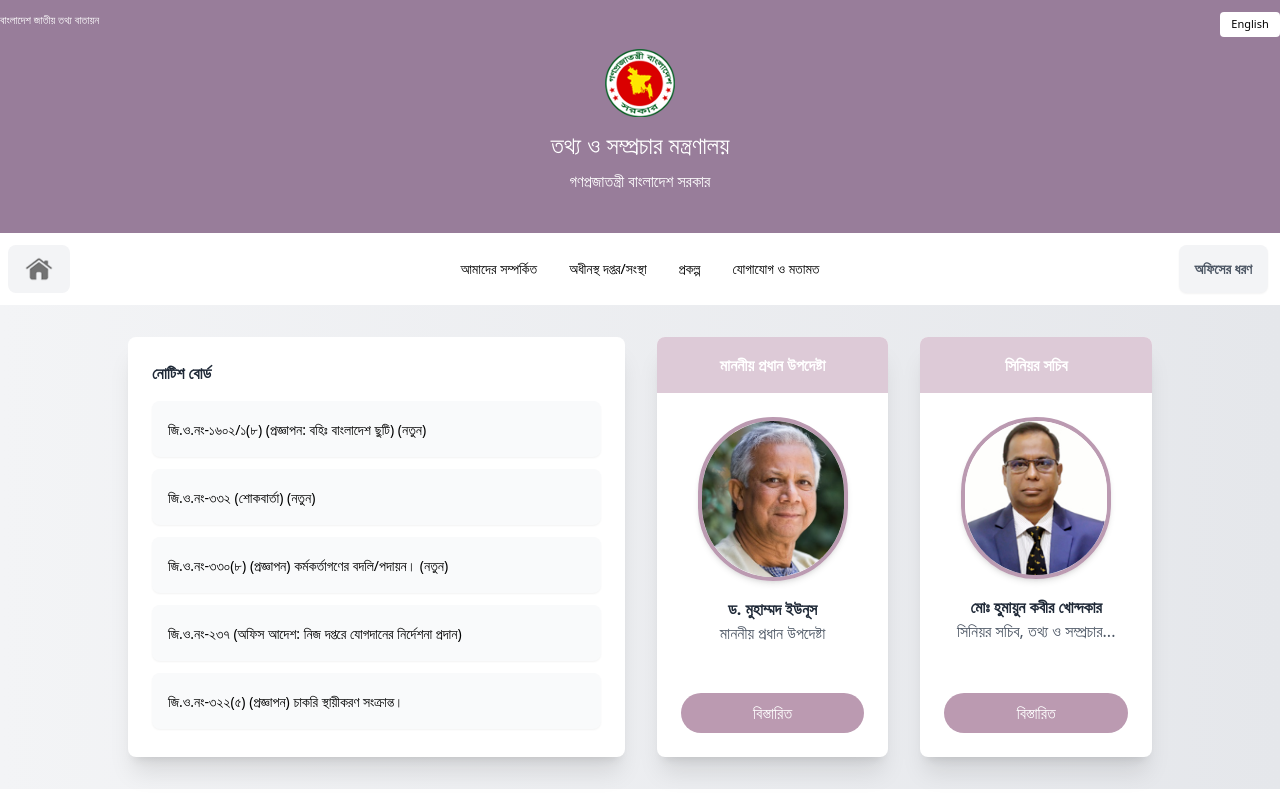
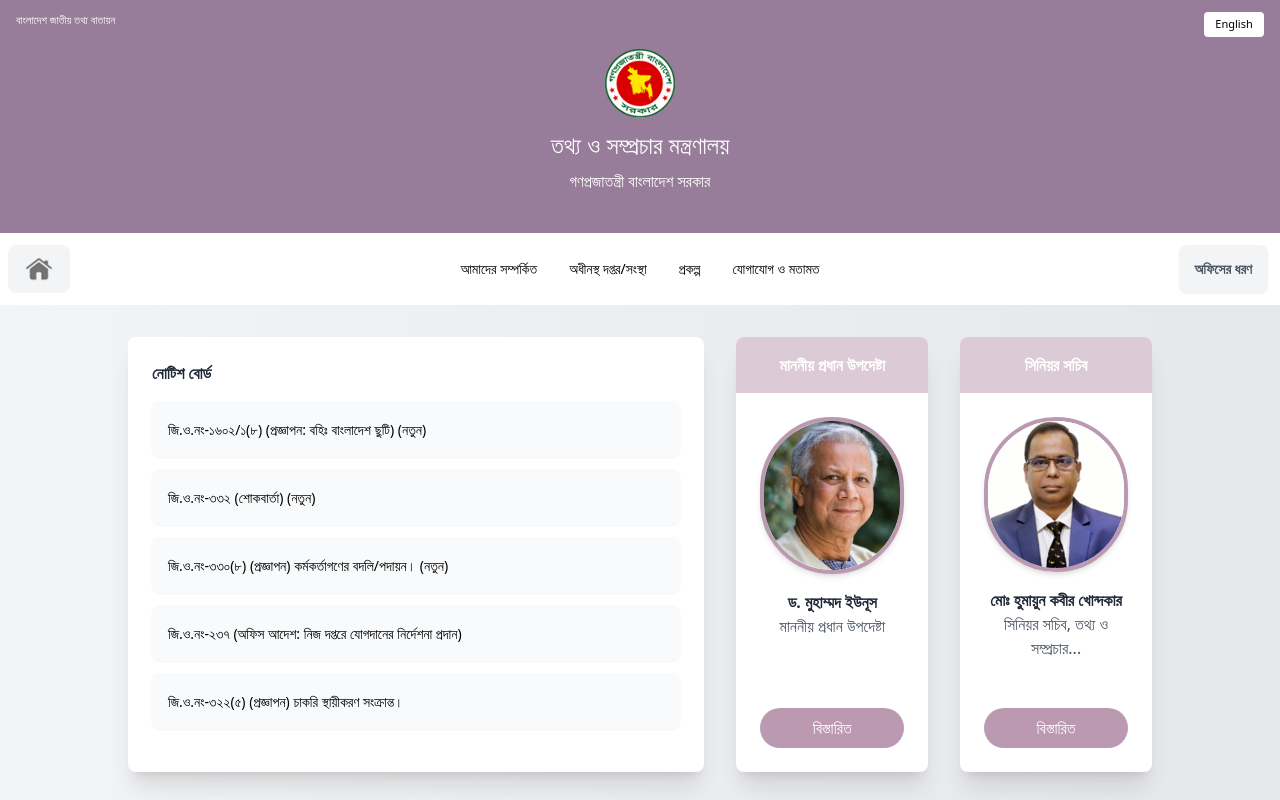
Before and after one commit to sabrinaahmednitu/Ministry-of-Information-and-Broadcasting, a React (Vite) app: page / in a window 1280 px wide. Shown: the top 800 px of the page. Built offline with nearby package versions, Linux system fonts and the light colour scheme.

Commit message:
some change

```diff
--- a/src/Components/Home/ESeba.jsx
+++ b/src/Components/Home/ESeba.jsx
@@ -8,7 +8,7 @@ import youtube from '../../assets/image/youtube (4).png';
 
 const ESeba = () => {
   return (
-    <div className="container mx-auto w-[90%] py-12">
+    <div className="container mx-auto w-[90%] pb-12">
       <div className="link-2 flex flex-wrap justify-center max-w-[1200px] gap-5 mx-auto pt-12">
         {/*  সরকারি কর্মচারী ব্যবস্থাপনা পদ্ধতি (GEMS){' '} */}
         <div className="bg-white shadow-lg overflow-hidden max-w-md w-[350px] mx-auto flex flex-col border-l-4 border-[#987D9A]">
--- a/src/Components/Home/MainGuest.jsx
+++ b/src/Components/Home/MainGuest.jsx
@@ -7,8 +7,7 @@ const MainGuest = () => {
       <div className="bg-gradient-to-r from-gray-100 to-gray-200">
         <div className="container mx-auto w-[80%] flex flex-col md:flex-row justify-between gap-8 py-8 ">
           {/* Notice Section */}
-          <div className="w-full md:w-2/4 bg-white shadow-xl rounded-lg p-6">
-            {/* <div className="w-full md:w-3/5 bg-white shadow-xl rounded-lg p-6"> */}
+            <div className="w-full md:2/4 bg-white shadow-xl rounded-lg p-6">
             <h1 className="font-semibold text-gray-800 mb-4">নোটিশ বোর্ড</h1>
             <ul className="space-y-3">
               <li className="p-4 bg-gray-50 rounded-lg shadow-sm hover:bg-gray-100 transition">
@@ -40,7 +39,7 @@ const MainGuest = () => {
           </div>
 
           {/* Guest Cards Section */}
-          <div className="flex flex-col md:flex-row gap-8 w-full md:w-2/4">
+          <div className="flex flex-col md:flex-row gap-8 w-full md:w-3/4">
             <div className="guestCard flex flex-col w-full bg-white shadow-xl rounded-lg overflow-hidden transform transition-transform hover:scale-105">
               <h1 className="bg-[#ddcad7] text-white text-center  font-semibold p-4">
                 মাননীয় প্রধান উপদেষ্টা
--- a/src/Components/Home/UpperNav.tsx
+++ b/src/Components/Home/UpperNav.tsx
@@ -4,8 +4,9 @@ import govtLogo from '../../assets/image/logo.png';
 const UpperNav = () => {
     return (
       <div className=" bg-[#987D9A] text-white pb-5">
-        <section className="container mx-auto flex justify-between py-3">
-          <h1 className='text-[11px]'>বাংলাদেশ জাতীয় তথ্য বাতায়ন</h1>
+        <div className="container mx-auto ">
+          <section className="flex justify-between py-3 px-4">
+            <h1 className="text-[11px]">বাংলাদেশ জাতীয় তথ্য বাতায়ন</h1>
             <button className=" bg-white text-black border-none text-[11px] w-[60px] h-[25px] rounded">
               English
             </button>
@@ -19,6 +20,7 @@ const UpperNav = () => {
             </div>
           </section>
         </div>
+      </div>
     );
 };
 
--- a/src/Shared/Footer/Footer.jsx
+++ b/src/Shared/Footer/Footer.jsx
@@ -4,8 +4,8 @@ import helpingPartner from '../../assets/image/np-logo-set.png';
 const Footer = () => {
   return (
     <section>
-      <footer className="footer p-3 bg-[#987D9A] text-white ">
-        <nav className='flex gap-5 mx-auto flex-wrap'>
+      <footer className=" footer p-3 bg-[#987D9A] text-white">
+        <nav className="flex justify-center lg:gap-12 gap-5  flex-wrap container mx-auto ">
           <h6> গোপনীয়তার-নীতিমালা</h6>
           <h6>গোপনীয়তার-নীতিমালা সাইট ম্যাপ</h6>
           <h6>যোগাযোগ</h6>
```
Lines whose indentation alone changed are shown as unchanged.
